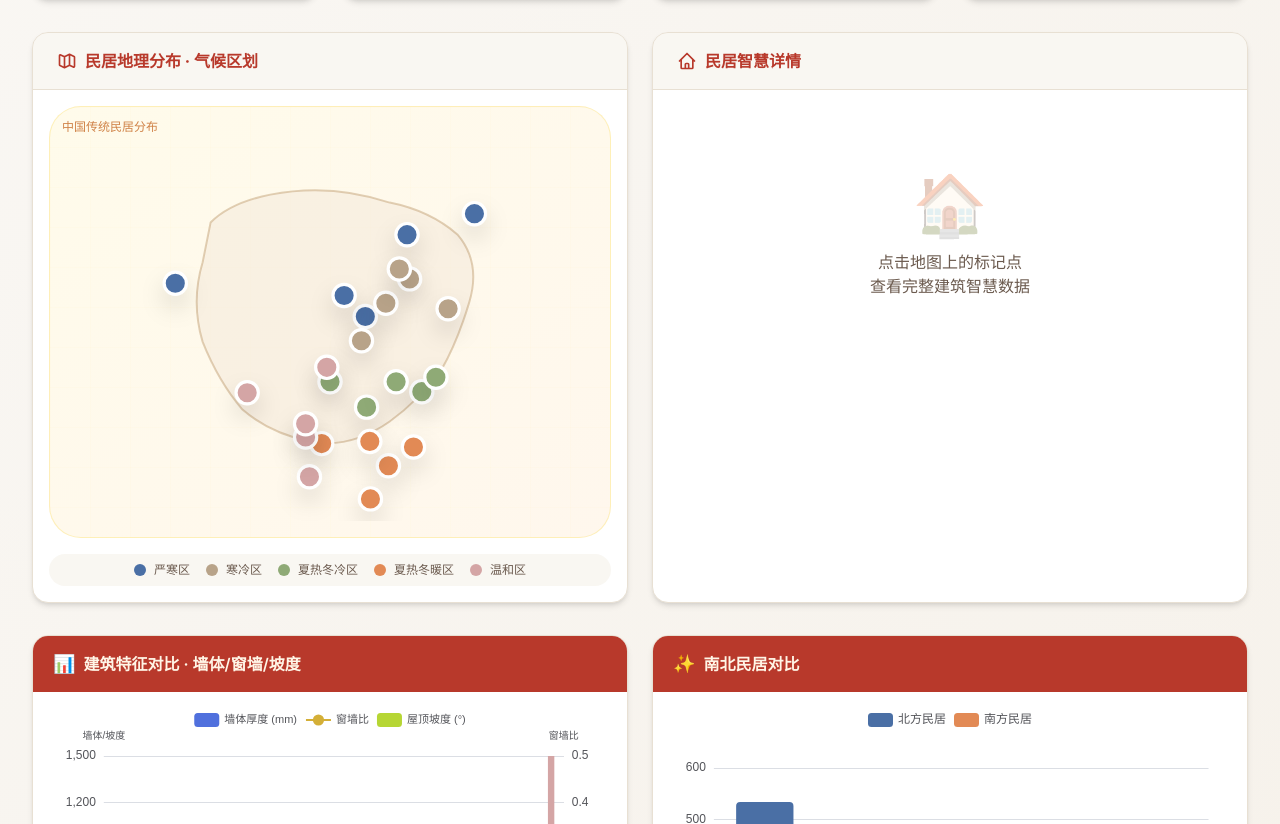
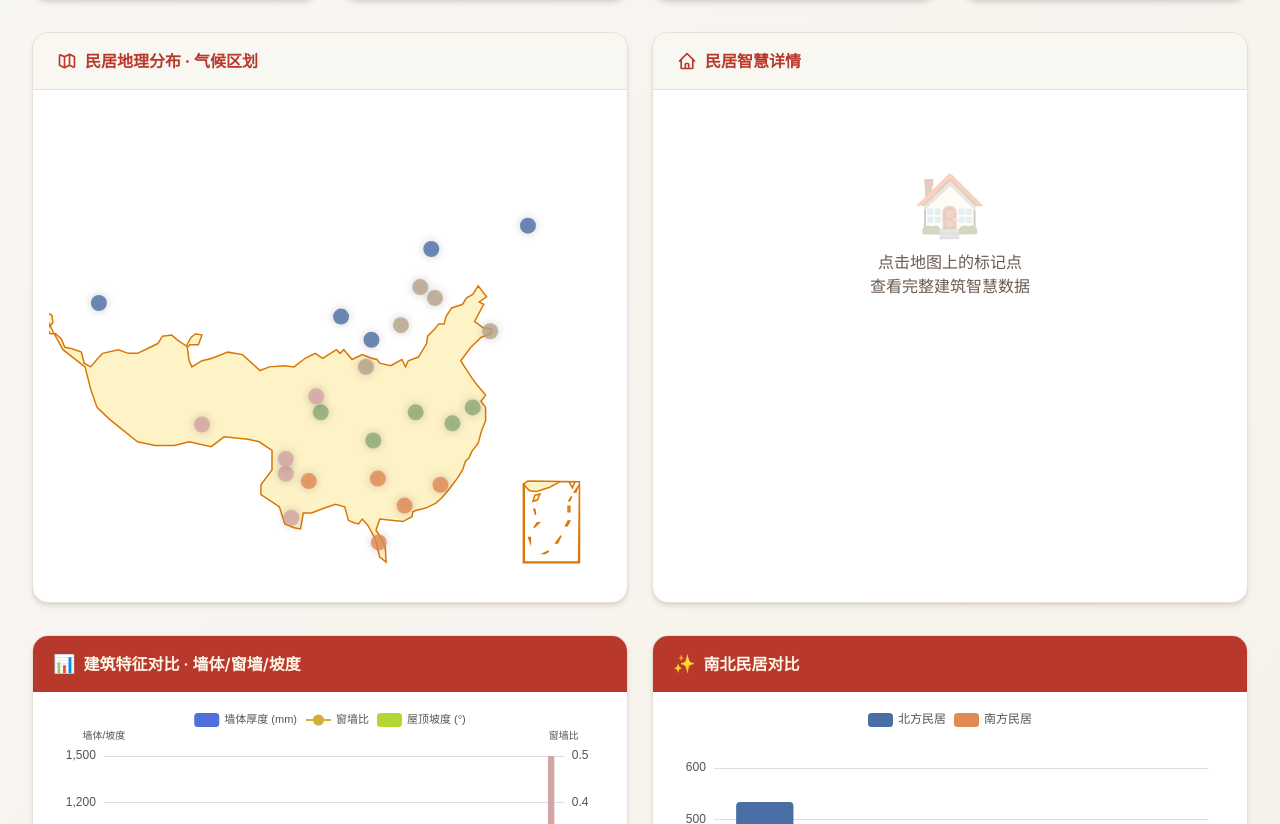
Before and after one commit to cjy123-code/Qijuzhidao, a Next.js app: page / in a window 1280 px wide. Shown: the part 695-1519 px from the top of the page. Built offline with nearby package versions, Linux system fonts and the light colour scheme.

Commit message:
feat: integrate local GeoJSON for ECharts map
Create local API route for China map data and use ECharts
for stable and interactive map display.

```diff
--- /dev/null
+++ b/app/api/china-map/route.ts
@@ -0,0 +1,54 @@
+import { NextResponse } from "next/server";
+
+// Simplified China GeoJSON data
+const chinaGeoJSON = {
+  type: "FeatureCollection",
+  features: [
+    {
+      type: "Feature",
+      properties: { name: "中国" },
+      geometry: {
+        type: "Polygon",
+        coordinates: [[
+          [73.5, 39.4], [74.9, 37.2], [76.0, 35.7], [78.4, 34.3], [79.0, 32.5],
+          [79.7, 31.0], [81.1, 30.0], [84.1, 28.2], [86.0, 27.9], [88.1, 27.9],
+          [89.7, 28.2], [92.1, 27.8], [93.5, 28.6], [96.1, 28.4], [97.3, 28.2],
+          [98.7, 27.5], [98.7, 25.9], [97.5, 24.7], [97.5, 23.9], [98.9, 23.2],
+          [99.5, 22.9], [100.1, 21.5], [101.1, 21.2], [101.8, 21.1], [102.1, 22.4],
+          [103.0, 22.4], [104.4, 22.8], [105.6, 23.1], [106.6, 22.9], [107.0, 21.8],
+          [107.6, 21.6], [108.1, 21.5], [108.5, 21.9], [109.1, 21.4], [109.9, 20.3],
+          [110.4, 18.8], [111.1, 18.4], [111.0, 19.6], [110.6, 20.3], [110.0, 21.0],
+          [110.4, 21.9], [112.9, 21.7], [113.9, 22.1], [114.0, 22.5], [114.3, 22.6],
+          [115.4, 22.8], [116.5, 23.2], [117.1, 23.6], [118.0, 24.4], [118.9, 25.3],
+          [119.4, 25.9], [119.7, 26.6], [120.1, 26.9], [120.4, 27.4], [121.1, 28.1],
+          [121.5, 29.2], [121.9, 29.9], [121.9, 31.0], [121.4, 31.5], [121.9, 32.0],
+          [121.0, 32.8], [120.4, 33.4], [119.8, 34.1], [119.2, 34.8], [120.3, 35.9],
+          [121.4, 36.7], [122.5, 37.0], [122.5, 37.4], [121.6, 37.5], [120.7, 38.0],
+          [121.2, 38.7], [121.7, 39.4], [121.2, 39.6], [122.0, 40.0], [121.1, 40.9],
+          [120.5, 40.2], [119.8, 39.9], [119.4, 39.4], [118.2, 39.1], [117.6, 38.4],
+          [117.4, 37.8], [116.8, 37.8], [116.4, 37.4], [115.6, 36.8], [115.5, 36.2],
+          [114.6, 35.1], [113.5, 34.8], [113.2, 34.3], [112.8, 34.9], [111.6, 34.4],
+          [110.4, 34.6], [110.1, 34.9], [109.5, 35.0], [108.5, 35.3], [107.4, 34.9],
+          [106.5, 35.7], [106.1, 35.4], [105.7, 35.7], [104.2, 35.0], [103.4, 35.4],
+          [102.3, 35.0], [101.1, 34.3], [100.0, 34.4], [98.4, 34.3], [97.4, 34.0],
+          [95.5, 35.3], [93.9, 35.5], [92.2, 35.0], [91.1, 34.8], [90.0, 34.3],
+          [89.7, 34.8], [89.5, 35.9], [89.8, 36.1], [90.7, 36.1], [91.1, 36.9],
+          [90.4, 37.0], [89.9, 36.7], [89.4, 36.0], [88.4, 36.5], [87.8, 36.9],
+          [86.8, 36.8], [86.3, 36.2], [85.2, 35.8], [84.1, 35.4], [83.1, 35.4],
+          [82.0, 35.7], [80.3, 35.4], [79.8, 35.0], [79.0, 34.3], [78.3, 34.6],
+          [78.0, 35.5], [76.9, 35.8], [76.2, 35.9], [75.8, 36.6], [75.2, 37.0],
+          [74.6, 37.0], [74.3, 37.4], [74.9, 37.9], [74.8, 38.5], [74.3, 38.7],
+          [73.8, 38.6], [73.6, 39.5], [73.5, 39.4]
+        ]]
+      }
+    }
+  ]
+};
+
+export async function GET() {
+  return NextResponse.json(chinaGeoJSON, {
+    headers: {
+      "Cache-Control": "public, max-age=31536000, immutable",
+    },
+  });
+}
--- a/components/china-map.tsx
+++ b/components/china-map.tsx
@@ -1,6 +1,7 @@
 "use client";
 
-import { useState } from "react";
+import { useEffect, useRef, useState } from "react";
+import * as echarts from "echarts";
 import { House, climateColors } from "@/lib/data";
 
 interface ChinaMapProps {
@@ -8,110 +9,161 @@ interface ChinaMapProps {
   onHouseClick: (house: House) => void;
 }
 
-// Convert geo coordinates to SVG position
-// China roughly spans: lng 73-135, lat 18-54
-function geoToSvg(lng: number, lat: number): { x: number; y: number } {
-  const minLng = 73, maxLng = 135;
-  const minLat = 18, maxLat = 54;
-  const x = ((lng - minLng) / (maxLng - minLng)) * 100;
-  const y = ((maxLat - lat) / (maxLat - minLat)) * 100;
-  return { x, y };
-}
+export function ChinaMap({ houses, onHouseClick }: ChinaMapProps) {
+  const chartRef = useRef<HTMLDivElement>(null);
+  const chartInstance = useRef<echarts.ECharts | null>(null);
+  const [mapLoaded, setMapLoaded] = useState(false);
+  const [error, setError] = useState<string | null>(null);
 
-export function ChinaMap({ houses, onHouseClick }: ChinaMapProps) {
-  const [hoveredHouse, setHoveredHouse] = useState<House | null>(null);
+  useEffect(() => {
+    // Load China map data from local API
+    fetch("/api/china-map")
+      .then((res) => {
+        if (!res.ok) throw new Error(`HTTP error! status: ${res.status}`);
+        return res.json();
+      })
+      .then((geoJson) => {
+        echarts.registerMap("china", geoJson);
+        setMapLoaded(true);
+      })
+      .catch((err) => {
+        console.error("Failed to load map:", err);
+        setError("地图加载失败");
+      });
+  }, []);
+
+  useEffect(() => {
+    if (!chartRef.current || !mapLoaded) return;
+
+    chartInstance.current = echarts.init(chartRef.current);
+
+    const scatterData = houses.map((h) => ({
+      name: h.name,
+      value: [...h.coords, h.wall],
+      climate: h.climate,
+      itemStyle: { color: climateColors[h.climate] },
+    }));
+
+    const option: echarts.EChartsOption = {
+      backgroundColor: "transparent",
+      tooltip: {
+        trigger: "item",
+        backgroundColor: "rgba(255, 255, 255, 0.95)",
+        borderColor: "#e5e7eb",
+        borderWidth: 1,
+        padding: [8, 12],
+        textStyle: {
+          color: "#1f2937",
+          fontSize: 13,
+        },
+        formatter: (params: unknown) => {
+          const p = params as { data?: { name: string; climate: string } };
+          if (p.data) {
+            return `<strong>${p.data.name}</strong><br/><span style="color:#6b7280">${p.data.climate}</span>`;
+          }
+          return "";
+        },
+      },
+      geo: {
+        map: "china",
+        roam: true,
+        zoom: 1.2,
+        center: [105, 36],
+        itemStyle: {
+          areaColor: "#fef3c7",
+          borderColor: "#d97706",
+          borderWidth: 1.5,
+        },
+        emphasis: {
+          itemStyle: {
+            areaColor: "#fde68a",
+          },
+          label: {
+            show: false,
+          },
+        },
+        select: {
+          disabled: true,
+        },
+      },
+      series: [
+        {
+          type: "scatter",
+          coordinateSystem: "geo",
+          data: scatterData,
+          symbolSize: 16,
+          itemStyle: {
+            shadowBlur: 10,
+            shadowColor: "rgba(0, 0, 0, 0.25)",
+          },
+          emphasis: {
+            scale: 1.6,
+            itemStyle: {
+              shadowBlur: 16,
+              shadowColor: "rgba(0, 0, 0, 0.35)",
+            },
+          },
+        },
+      ],
+    };
+
+    chartInstance.current.setOption(option);
+
+    // Click handler
+    chartInstance.current.on("click", (params: unknown) => {
+      const p = params as { seriesType?: string; data?: { name: string } };
+      if (p.seriesType === "scatter" && p.data) {
+        const house = houses.find((h) => h.name === p.data?.name);
+        if (house) {
+          onHouseClick(house);
+        }
+      }
+    });
+
+    // Resize handler
+    const handleResize = () => {
+      chartInstance.current?.resize();
+    };
+    window.addEventListener("resize", handleResize);
+
+    return () => {
+      window.removeEventListener("resize", handleResize);
+      chartInstance.current?.dispose();
+    };
+  }, [houses, onHouseClick, mapLoaded]);
 
   return (
-    <div className="h-full w-full flex flex-col">
-      {/* Map Container */}
-      <div className="relative flex-1 min-h-[400px] rounded-xl bg-gradient-to-br from-amber-50 to-orange-50 border border-amber-200/50 overflow-hidden">
-        {/* Background pattern */}
-        <div className="absolute inset-0 opacity-30">
-          <svg width="100%" height="100%" className="text-amber-300">
-            <defs>
-              <pattern id="grid" width="40" height="40" patternUnits="userSpaceOnUse">
-                <path d="M 40 0 L 0 0 0 40" fill="none" stroke="currentColor" strokeWidth="0.5" opacity="0.3"/>
-              </pattern>
-            </defs>
-            <rect width="100%" height="100%" fill="url(#grid)" />
-          </svg>
+    <div className="h-full w-full">
+      {!mapLoaded && !error && (
+        <div className="flex h-[400px] items-center justify-center">
+          <div className="flex items-center gap-2 text-muted-foreground">
+            <svg className="animate-spin h-5 w-5" viewBox="0 0 24 24">
+              <circle className="opacity-25" cx="12" cy="12" r="10" stroke="currentColor" strokeWidth="4" fill="none" />
+              <path className="opacity-75" fill="currentColor" d="M4 12a8 8 0 018-8V0C5.373 0 0 5.373 0 12h4zm2 5.291A7.962 7.962 0 014 12H0c0 3.042 1.135 5.824 3 7.938l3-2.647z" />
+            </svg>
+            <span>加载地图中...</span>
+          </div>
         </div>
+      )}
 
-        {/* China outline (simplified) */}
-        <svg viewBox="0 0 100 100" className="absolute inset-0 w-full h-full p-4" preserveAspectRatio="xMidYMid meet">
-          {/* Simplified China shape */}
-          <path
-            d="M 20 25 Q 25 20 35 18 Q 50 15 65 20 Q 75 22 82 28 Q 88 35 85 45 Q 82 55 78 62 Q 72 70 65 75 Q 55 82 45 80 Q 35 78 28 72 Q 22 65 18 55 Q 15 45 18 35 Q 19 30 20 25 Z"
-            fill="rgba(245, 235, 220, 0.6)"
-            stroke="rgba(180, 140, 90, 0.4)"
-            strokeWidth="0.5"
-          />
+      {error && (
+        <div className="flex h-[400px] items-center justify-center">
+          <div className="text-red-500">{error}</div>
+        </div>
+      )}
 
-          {/* House markers */}
-          {houses.map((house) => {
-            const pos = geoToSvg(house.coords[0], house.coords[1]);
-            const isHovered = hoveredHouse?.name === house.name;
-
-            return (
-              <g key={house.name}>
-                {/* Glow effect */}
-                {isHovered && (
-                  <circle
-                    cx={pos.x}
-                    cy={pos.y}
-                    r="5"
-                    fill={climateColors[house.climate]}
-                    opacity="0.3"
-                    className="animate-pulse"
-                  />
-                )}
-
-                {/* Main marker */}
-                <circle
-                  cx={pos.x}
-                  cy={pos.y}
-                  r={isHovered ? "3.5" : "2.8"}
-                  fill={climateColors[house.climate]}
-                  stroke="white"
-                  strokeWidth="0.8"
-                  className="cursor-pointer transition-all duration-200 drop-shadow-md"
-                  style={{ filter: isHovered ? "drop-shadow(0 0 4px rgba(0,0,0,0.3))" : undefined }}
-                  onClick={() => onHouseClick(house)}
-                  onMouseEnter={() => setHoveredHouse(house)}
-                  onMouseLeave={() => setHoveredHouse(null)}
-                />
-              </g>
-            );
-          })}
-        </svg>
-
-        {/* Tooltip */}
-        {hoveredHouse && (
-          <div
-            className="absolute z-10 px-3 py-2 rounded-lg bg-background/95 backdrop-blur-sm shadow-lg border border-border text-sm pointer-events-none"
-            style={{
-              left: `${geoToSvg(hoveredHouse.coords[0], hoveredHouse.coords[1]).x}%`,
-              top: `${geoToSvg(hoveredHouse.coords[0], hoveredHouse.coords[1]).y}%`,
-              transform: "translate(-50%, -120%)",
-            }}
-          >
-            <div className="font-semibold text-foreground">{hoveredHouse.name}</div>
-            <div className="text-muted-foreground text-xs">{hoveredHouse.climate}</div>
-          </div>
-        )}
-
-        {/* Map title */}
-        <div className="absolute top-3 left-3 text-xs font-medium text-amber-700/70">
-          中国传统民居分布
-        </div>
-      </div>
+      <div
+        ref={chartRef}
+        className="h-full w-full min-h-[400px]"
+        style={{ display: mapLoaded ? "block" : "none" }}
+      />
 
       {/* Legend */}
       <div className="mt-4 flex flex-wrap justify-center gap-4 rounded-full bg-muted/50 px-4 py-2">
         {Object.entries(climateColors).map(([climate, color]) => (
           <div key={climate} className="flex items-center gap-2 text-xs font-medium">
             <span
-              className="h-3 w-3 rounded-full"
+              className="h-3 w-3 rounded-full shadow-sm"
               style={{ backgroundColor: color }}
             />
             <span className="text-muted-foreground">{climate}</span>
--- a/package.json
+++ b/package.json
@@ -16,6 +16,7 @@
     "autoprefixer": "^10.5.0",
     "echarts": "^6.0.0",
     "echarts-for-react": "^3.0.6",
+    "echarts-gl": "^2.0.9",
     "next": "^16.2.4",
     "postcss": "^8.5.12",
     "react": "^19.2.5",
```
Also changed, not shown: 1 other file (tests, documents, lock files or other folders).
